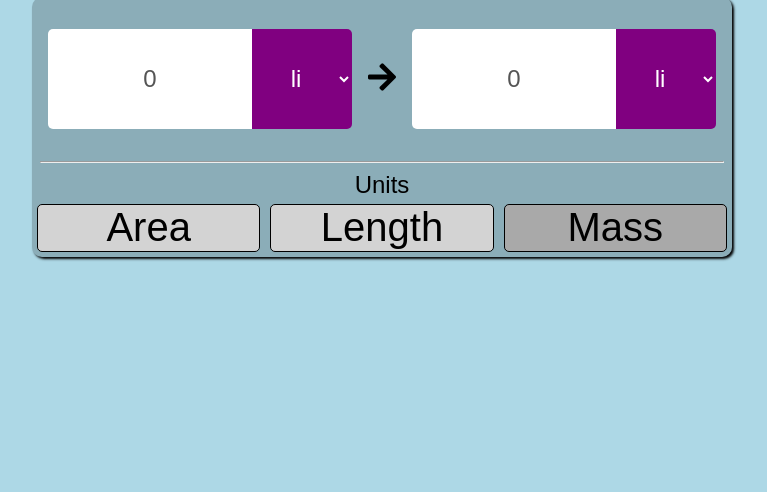
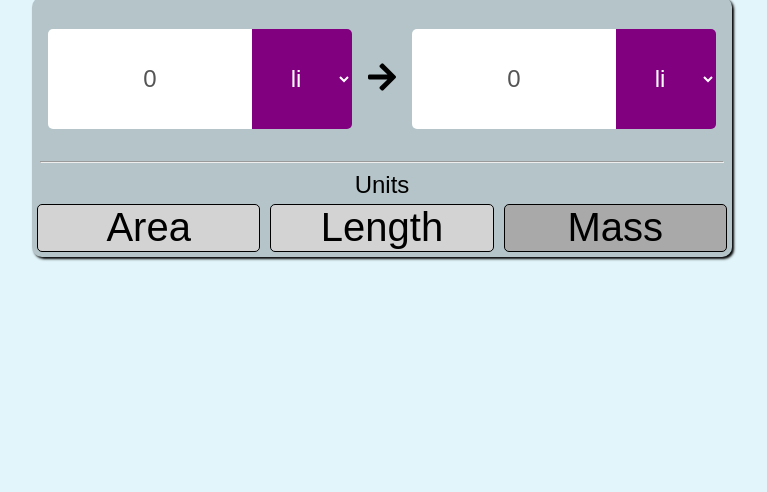
Before and after one commit to justin-henley/Taiwan-Conversions, a plain HTML site: page dist/index.html in a window 1280 px wide. Shown: the part 308-800 px from the top of the page, without its empty margins (258-1025 px from the left). Drawn offline with Linux system fonts and the light colour scheme.

Commit message:
colooooors

```diff
--- a/sass/abstracts/_colors.scss
+++ b/sass/abstracts/_colors.scss
@@ -2,7 +2,7 @@
 $unchecked-type-color: lightgray;
 $checked-type-color: darkgray;
 $hover-type-color: green;
-$page-background-color: lightblue;
+$page-background-color: rgb(226, 245, 250); //lightblue;
 $font-color: black;
 $entry-text-color: #555;
 $entry-background-color: white;
```
Also changed, not shown: dist/css/main.min.css, 1 other file.
